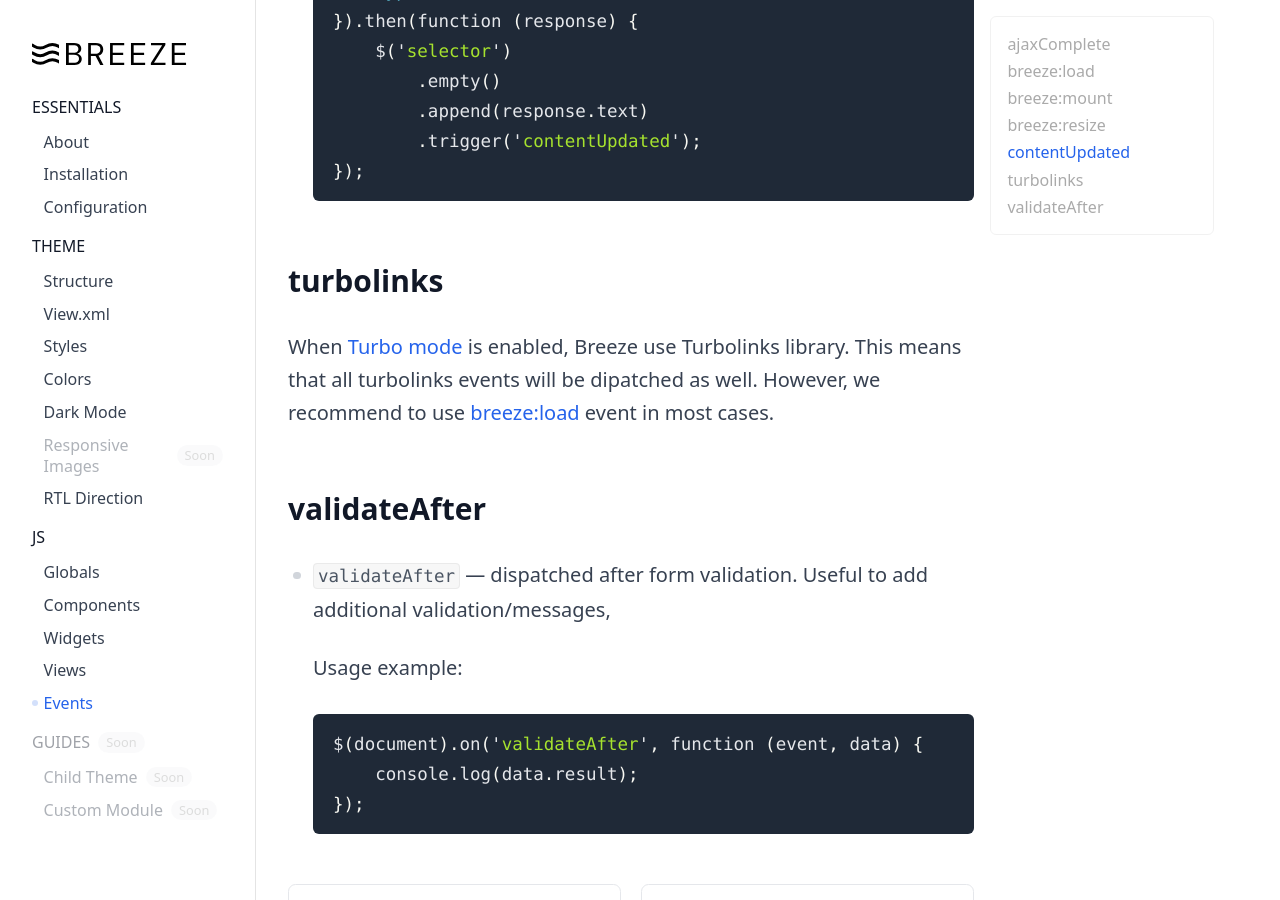
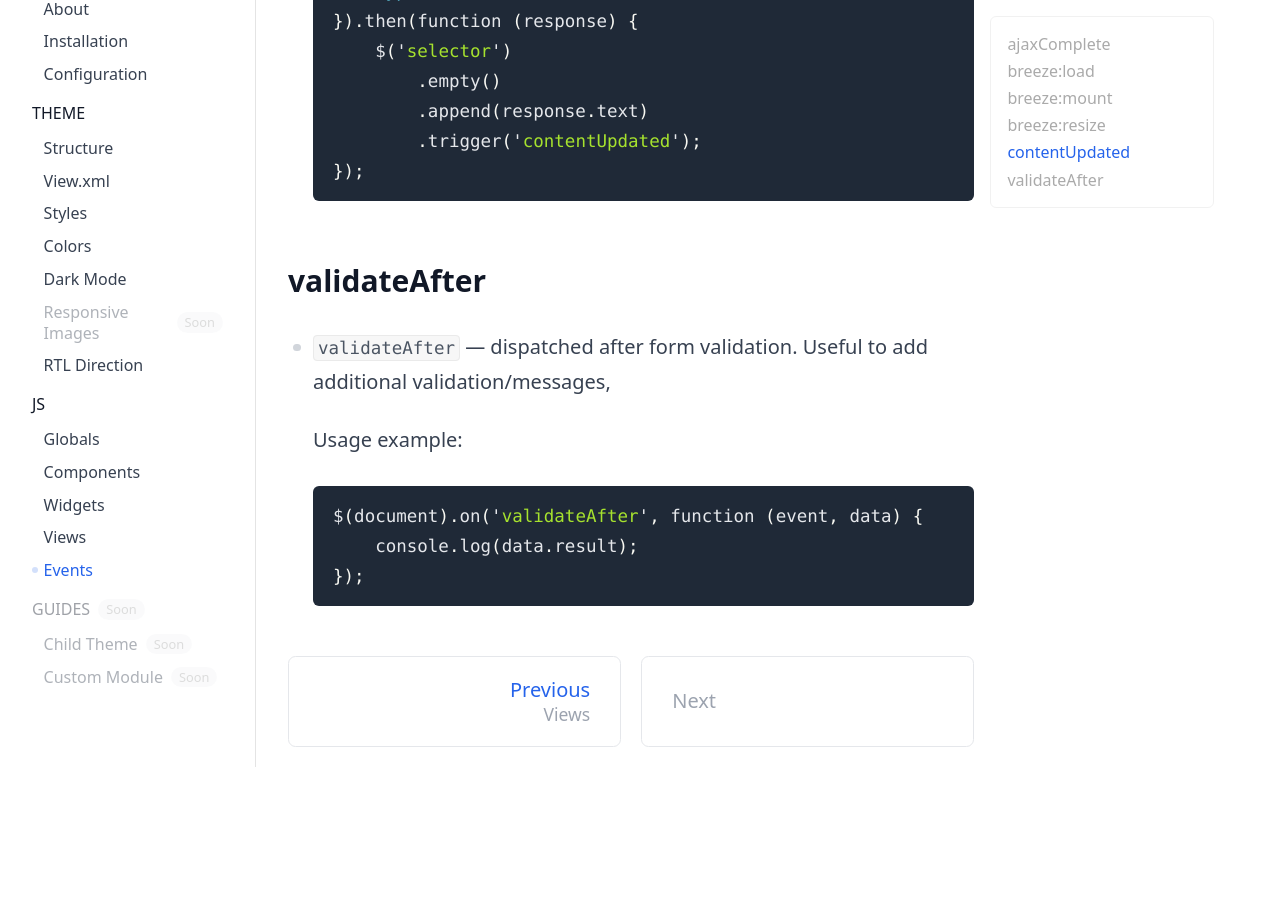
Before and after one commit to breezefront/breezefront.com, a Jekyll site: the page built from collections/_js/events.md, in a window 1280 px wide and 900 px high, scrolled down 2866 px. Built offline with Jekyll 4.4.1, drawn with Linux system fonts in a browser that asks for light colours; after the commit the page ends 3633 px from its top, so only the background shows below that.

Commit message:
Remove turbolinks events section

````diff
--- a/collections/_js/events.md
+++ b/collections/_js/events.md
@@ -101,12 +101,6 @@ $(document).on('breeze:resize', function (event, data) {
     });
     ```
 
-## turbolinks
-
-When [Turbo mode](/configuration) is enabled, Breeze use Turbolinks library. This
-means that all turbolinks events will be dipatched as well. However, we recommend
-to use [breeze:load](#breezeload) event in most cases.
-
 ## validateAfter
 
  -  `validateAfter` --- dispatched after form validation. Useful to add additional
````
